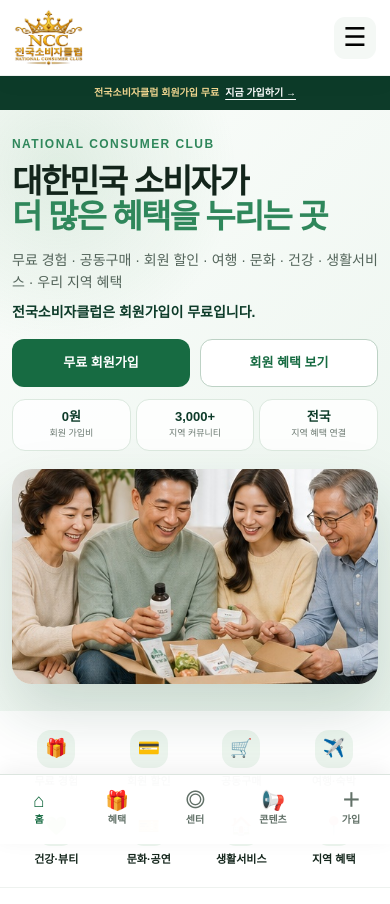
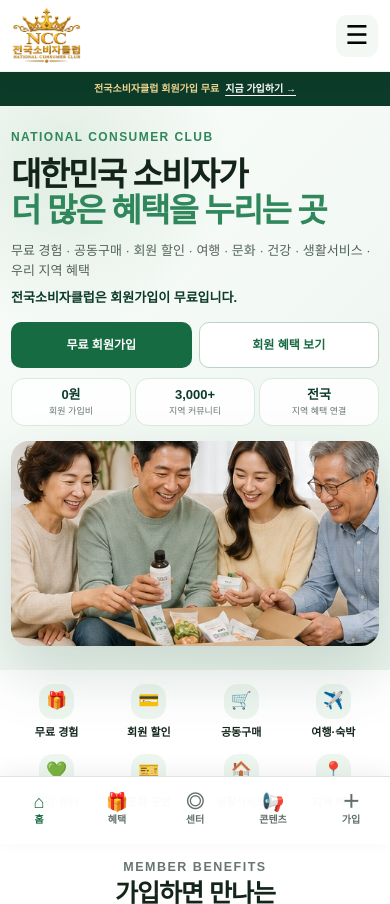
Before and after one commit to kpa100plus-debug/ncc365-website, a plain HTML site: page index.html in a window 390 px wide. Shown: the top 904 px of the page. Drawn offline with Linux system fonts and the light colour scheme.

Commit message:
Update index.html

```diff
--- a/index.html
+++ b/index.html
@@ -347,13 +347,174 @@ footer p,footer small{color:rgba(255,255,255,.65)}
   .hero h1{font-size:33px}
   .hero-photo img{height:215px}
 }
+
+/* ==========================================================
+   REF-NCC-CLEAN-FULL-59
+   1) 공식 로고 실제 표시 보정
+   2) PC 전체 균형
+   3) 모바일 첫 화면/하단메뉴 보정
+========================================================== */
+
+/* 1. 공식 로고 */
+.header .brand{
+  width:196px !important;
+  height:78px !important;
+  overflow:visible !important;
+}
+.header .brand img{
+  display:block !important;
+  width:auto !important;
+  height:auto !important;
+  max-width:196px !important;
+  max-height:72px !important;
+  object-fit:contain !important;
+  object-position:left center !important;
+  image-rendering:auto !important;
+}
+
+/* 2. PC 화면 균형 */
+@media(min-width:769px){
+  .header{
+    height:88px !important;
+  }
+  .hero{
+    padding-top:52px !important;
+    padding-bottom:48px !important;
+  }
+  .hero-inner{
+    width:min(1240px,calc(100% - 52px)) !important;
+    gap:52px !important;
+  }
+  .hero h1{
+    font-size:clamp(48px,4.7vw,68px) !important;
+  }
+  .hero-photo img{
+    height:400px !important;
+  }
+  .wrap{
+    width:min(1160px,calc(100% - 46px)) !important;
+  }
+  .benefits,.recommended,.visual-life,.categories,.center,.services,.events{
+    padding-top:54px !important;
+    padding-bottom:54px !important;
+  }
+  .section-head{
+    margin-bottom:24px !important;
+  }
+  .section-head h2{
+    font-size:34px !important;
+  }
+  .feature img,.partner-box img{
+    height:340px !important;
+  }
+  .event-photo{
+    min-height:320px !important;
+  }
+}
+
+/* 3. 모바일 첫 화면 */
+@media(max-width:768px){
+  .header{
+    height:72px !important;
+    padding:0 12px !important;
+  }
+  .header .brand{
+    width:144px !important;
+    height:62px !important;
+  }
+  .header .brand img{
+    max-width:144px !important;
+    max-height:58px !important;
+  }
+  .header nav.header-nav{
+    top:72px !important;
+  }
+
+  .hero{
+    padding-top:22px !important;
+    padding-bottom:24px !important;
+  }
+  .hero-inner{
+    width:calc(100% - 22px) !important;
+    gap:15px !important;
+  }
+  .hero h1{
+    font-size:33px !important;
+    line-height:1.09 !important;
+    margin-bottom:12px !important;
+  }
+  .hero-desc{
+    font-size:13px !important;
+    line-height:1.55 !important;
+  }
+  .hero .buttons{
+    margin-top:14px !important;
+    gap:7px !important;
+  }
+  .hero .btn{
+    min-height:46px !important;
+    font-size:12px !important;
+    border-radius:10px !important;
+  }
+  .hero-photo img{
+    height:205px !important;
+    border-radius:18px !important;
+  }
+  .hero-badges{
+    margin-top:10px !important;
+    gap:4px !important;
+  }
+  .hero-badge{
+    min-height:48px !important;
+    padding:6px 2px !important;
+  }
+
+  .quick{
+    padding:9px 0 !important;
+  }
+  .quick-grid{
+    gap:3px !important;
+  }
+  .quick-item{
+    min-height:64px !important;
+    padding:5px 1px !important;
+  }
+  .quick-icon{
+    width:35px !important;
+    height:35px !important;
+    font-size:17px !important;
+  }
+
+  .benefits,.recommended,.categories,.center,.services,.events{
+    padding-top:32px !important;
+    padding-bottom:32px !important;
+  }
+  .section-head{
+    margin-bottom:16px !important;
+  }
+  .section-head h2{
+    font-size:25px !important;
+  }
+
+  .ncc-mobile-bottom{
+    height:68px !important;
+  }
+  .ncc-mobile-bottom a{
+    font-size:10px !important;
+    gap:1px !important;
+  }
+  .ncc-mobile-bottom span{
+    font-size:18px !important;
+  }
+}
+
 </style>
 </head>
 <body>
 
 <header class="header">
   <a class="brand" href="index.html">
-    <img src="images/NCC_official_logo_web.png?v=20260821" alt="전국소비자클럽 공식 로고">
+    <img src="images/NCC_official_logo_web.png?v=20260821-2" alt="전국소비자클럽 공식 로고">
   </a>
   <button class="menu" id="menuButton" aria-label="메뉴 열기">☰</button>
   <nav id="mainNav" class="header-nav" aria-label="주요 메뉴">
```
